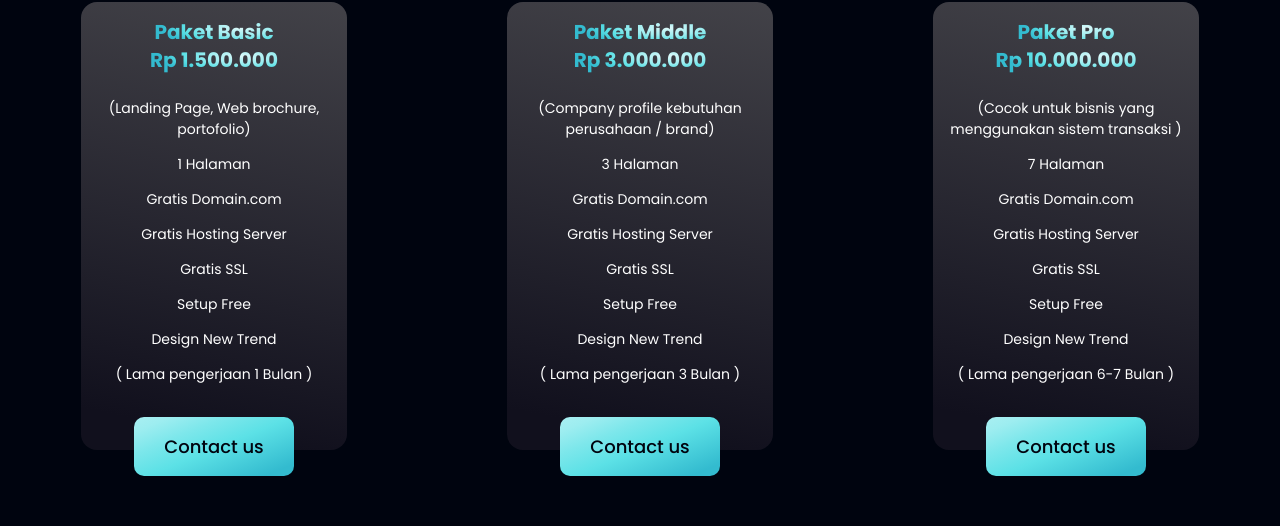
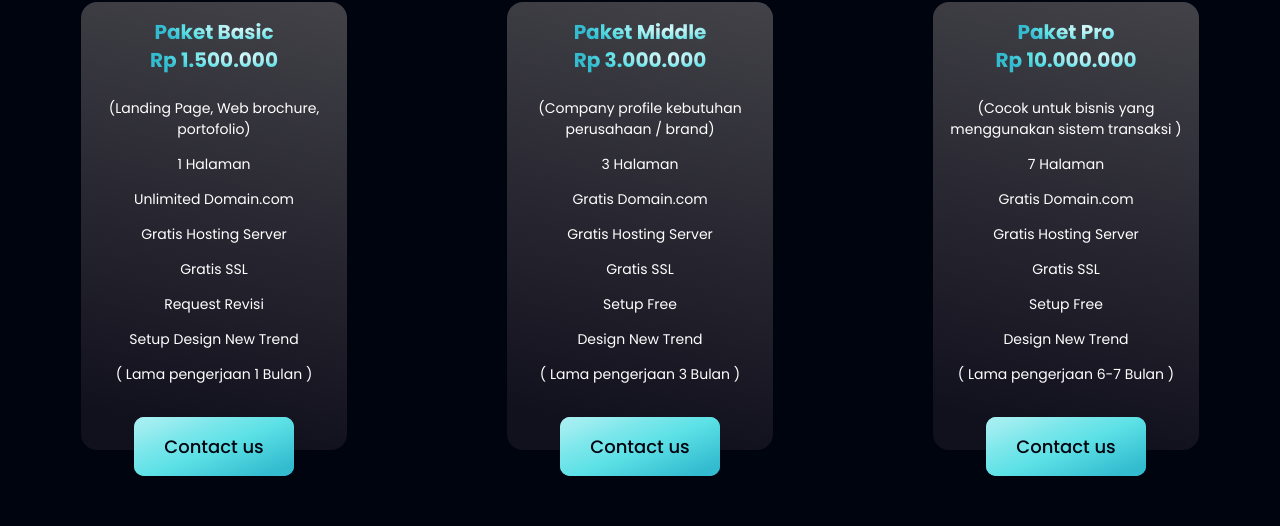
Before and after one commit to bayowsaputra/Billions, a React (Vite) app: page / in a window 1280 px wide. Shown: the part 4938-5464 px from the top of the page. Built offline with nearby package versions, Linux system fonts and the light colour scheme.

Commit message:
tambah button

```diff
--- a/src/components/CardPackage.jsx
+++ b/src/components/CardPackage.jsx
@@ -21,6 +21,10 @@
       </div>
       <div className="relative">
         <Button
+          label={"Detail"}
+          styles="absolute top-14 right-0 -mr-20 -mt-6 w-40 items-center justify-center flex"
+        />
+        <Button
           label={"Contact us"}
           styles="absolute top-14 right-0 -mr-20 -mt-6 w-40 items-center justify-center flex"
         />
--- a/src/constants/index.js
+++ b/src/constants/index.js
@@ -204,14 +204,17 @@
     id: 1,
     type: "Paket Basic",
     price: "Rp 1.500.000",
+    // Tambah harga diskon untuk client pertama
+    // disc: "Rp 1.200.000",
     features: [
       "(Landing Page, Web brochure, portofolio)",
       "1 Halaman",
-      "Gratis Domain.com",
+      "Unlimited Domain.com",
       "Gratis Hosting Server",
       "Gratis SSL",
-      "Setup Free",
-      "Design New Trend",
+      // Request revisi berapa hari
+      "Request Revisi",
+      "Setup Design New Trend",
       "( Lama pengerjaan 1 Bulan )",
     ],
   },
```
